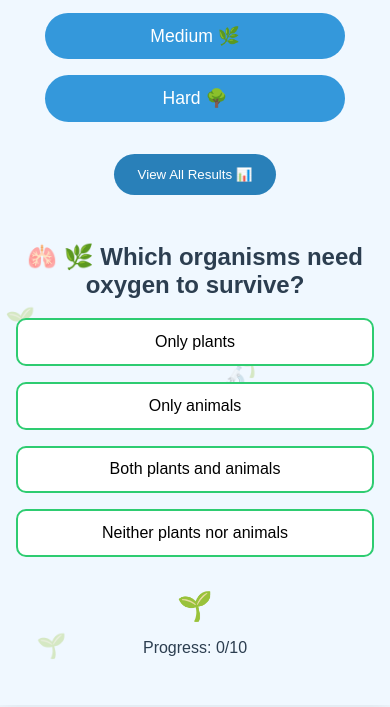
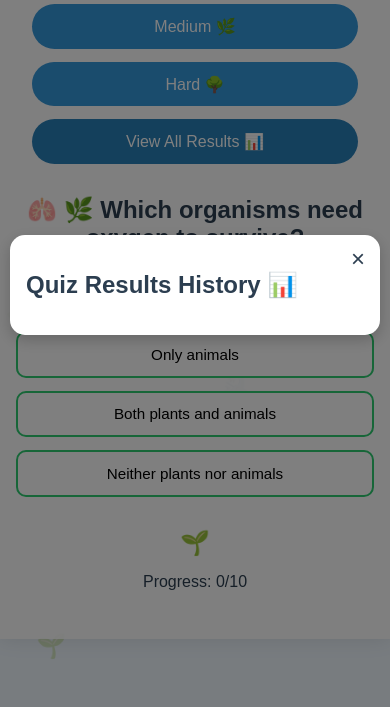
Before and after one commit to Markcrest-dev/Biology-Quiz, a website: page index.html in a window 390 px wide. Shown: the part 137-844 px from the top of the page. Drawn offline with Linux system fonts and the light colour scheme.

Commit message:
resposiveness error fixing

```diff
--- a/styles.css
+++ b/styles.css
@@ -26,28 +26,39 @@ body {
   max-width: 800px;
   padding: 2rem;
   text-align: center;
-  /* background: rgba(255, 255, 255, 0.9); */
+  background: rgba(255, 255, 255, 0.9);
   border-radius: 15px;
   box-shadow: 0 0 20px rgba(0, 0, 0, 0.1);
   margin: 2rem auto;
   position: relative;
   z-index: 1;
   box-sizing: border-box;
+  overflow-x: hidden;
 }
 
 .difficulty-selector {
   margin-bottom: 2rem;
+  display: flex;
+  flex-wrap: wrap;
+  justify-content: center;
+  gap: 1rem;
+  padding: 0 1rem;
 }
 
-.difficulty-btn {
+.difficulty-btn,
+.view-results-btn {
   padding: 0.8rem 1.5rem;
-  margin: 0 0.5rem;
+  margin: 0;
   border: none;
   border-radius: 25px;
   background-color: var(--light-blue);
   color: white;
   cursor: pointer;
   transition: transform 0.2s, background-color 0.2s;
+  font-size: 1rem;
+  min-width: 120px;
+  flex: 1;
+  max-width: 200px;
 }
 
 .difficulty-btn:hover {
@@ -263,18 +274,23 @@ body {
   height: 100%;
   background-color: rgba(0, 0, 0, 0.5);
   z-index: 1000;
+  padding: 15px;
+  box-sizing: border-box;
+  display: flex;
+  align-items: center;
+  justify-content: center;
 }
 
 .modal-content {
   position: relative;
   background-color: white;
-  margin: 15% auto;
-  padding: 20px;
-  width: 80%;
+  width: 90%;
   max-width: 600px;
   border-radius: 15px;
-  max-height: 70vh;
+  max-height: 80vh;
   overflow-y: auto;
+  padding: 20px;
+  box-shadow: 0 5px 15px rgba(0, 0, 0, 0.2);
 }
 
 .close-modal {
@@ -325,58 +341,63 @@ body {
   .container {
     width: 95%;
     max-width: 700px;
+    margin: 1rem auto;
   }
 }
 
 @media screen and (max-width: 768px) {
+  body {
+    padding: 0 10px;
+  }
+
   .container {
-    width: 95%;
+    width: 100%;
     padding: 1.5rem;
     margin: 1rem auto;
+    max-width: 600px;
   }
 
   h1 {
-    font-size: 2rem;
+    font-size: 1.8rem;
     margin-bottom: 1.5rem;
   }
 
   .difficulty-selector {
-    display: flex;
-    flex-wrap: wrap;
-    justify-content: center;
-    gap: 1rem;
-    margin: 1.5rem auto;
+    gap: 0.8rem;
+    padding: 0;
   }
 
-  .difficulty-btn {
-    min-width: 200px;
-    margin: 0;
-    font-size: 1.1rem;
-    padding: 1rem 2rem;
+  .difficulty-btn,
+  .view-results-btn {
+    font-size: 0.95rem;
+    padding: 0.8rem 1rem;
+    min-width: 140px;
   }
 
   .options-container {
     grid-template-columns: 1fr;
-    gap: 1rem;
+    gap: 0.8rem;
     margin: 1rem auto;
-    max-width: 500px;
   }
 
   .option-btn {
     width: 100%;
-    padding: 1rem;
-    font-size: 1.1rem;
-    text-align: center;
+    padding: 0.8rem;
+    font-size: 1rem;
   }
 
-  .quiz-history {
-    max-width: 500px;
-    margin: 1.5rem auto;
-    padding: 1.2rem;
+  .modal-content {
+    width: 90%;
+    margin: 10% auto;
+    padding: 1.5rem;
   }
 }
 
 @media screen and (max-width: 480px) {
+  body {
+    padding: 0;
+  }
+
   .container {
     width: 100%;
     margin: 0;
@@ -385,49 +406,67 @@ body {
   }
 
   h1 {
-    font-size: 1.6rem;
+    font-size: 1.5rem;
   }
 
-  .difficulty-btn {
-    min-width: unset;
+  .difficulty-selector {
+    flex-direction: column;
+    align-items: stretch;
+    padding: 0 1rem;
+  }
+
+  .difficulty-btn,
+  .view-results-btn {
     width: 100%;
-    max-width: 300px;
-    padding: 0.8rem 1.5rem;
+    max-width: none;
+    min-width: auto;
+    margin: 0;
+    padding: 0.8rem;
+    font-size: 1rem;
   }
 
   .option-btn {
     padding: 0.8rem;
-    font-size: 1rem;
+    font-size: 0.95rem;
   }
 
   .badge {
-    padding: 1.5rem;
-    font-size: 1.2rem;
-    margin: 1.5rem auto;
+    padding: 1.2rem;
+    font-size: 1.1rem;
+    margin: 1rem auto;
   }
 
   .progress-plant {
-    font-size: 1.8rem;
+    font-size: 1.5rem;
   }
 
-  .quiz-history {
-    margin: 1rem;
+  .modal-content {
+    width: 95%;
+    margin: 5% auto;
+    padding: 1rem;
+    max-height: 90vh;
   }
 
-  .quiz-history h3 {
-    font-size: 1.2rem;
-  }
-
-  .quiz-history li {
+  .result-item {
     padding: 0.8rem;
     margin: 0.5rem 0;
     font-size: 0.9rem;
   }
 
-  .quiz-history .timestamp {
-    display: block;
-    width: 100%;
-    text-align: right;
-    margin-top: 0.3rem;
+  .result-item h3 {
+    font-size: 1.1rem;
+    margin: 0 0 0.5rem 0;
+  }
+
+  .result-timestamp {
+    font-size: 0.8rem;
+  }
+
+  #resultsModal {
+    padding: 10px;
   }
 }
+/* Additional styles for quiz history */
+.quiz-history li:hover {
+  background-color: rgba(var(--primary-green-rgb), 0.2);
+}
```
